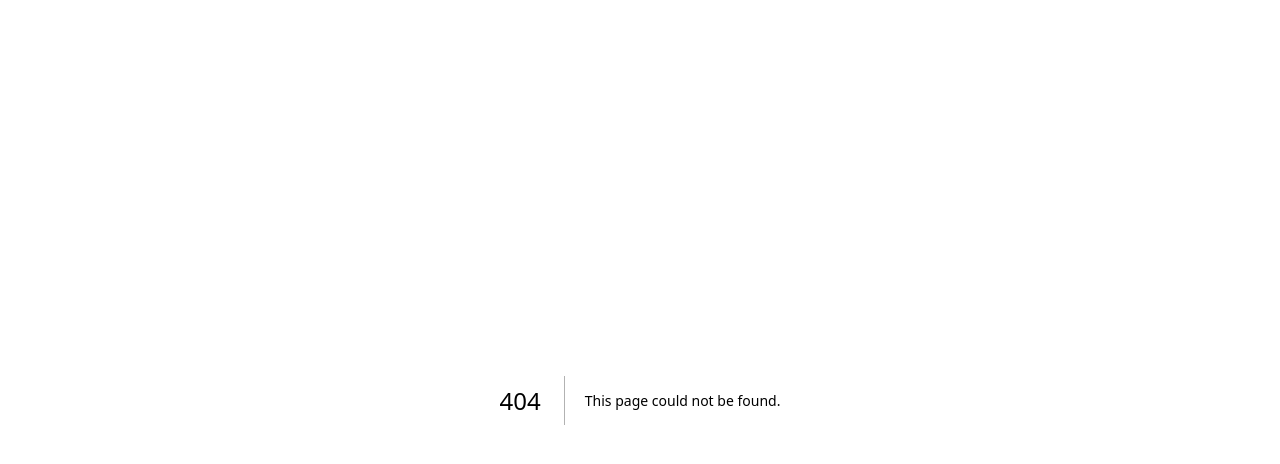
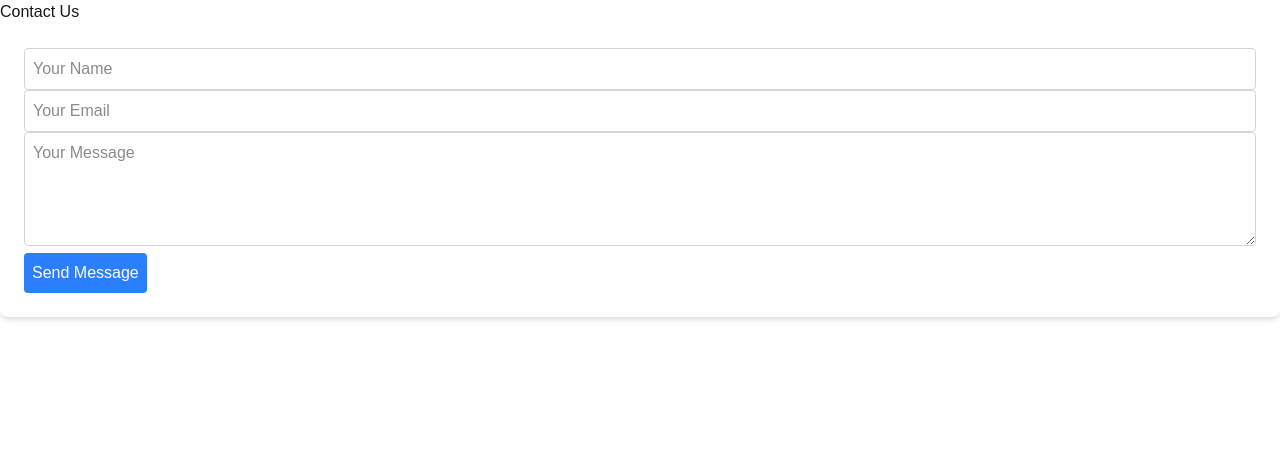
Before and after one commit to sunpochin/tomoroll, a Next.js app: page /contact in a window 1280 px wide. Before the commit this address had no page. Shown: the top 464 px of the page. Built offline with nearby package versions, Linux system fonts and the light colour scheme.

Commit message:
fix: add back the contact page I forgot to add

```diff
--- /dev/null
+++ b/src/app/contact/page.tsx
@@ -0,0 +1,13 @@
+// src/app/ContactPage.tsx
+import React from 'react'
+import ContactSection from '@/app/ContactSection'
+
+const ContactPage = () => {
+  return (
+    <div>
+      <ContactSection />
+    </div>
+  )
+}
+
+export default ContactPage
```
